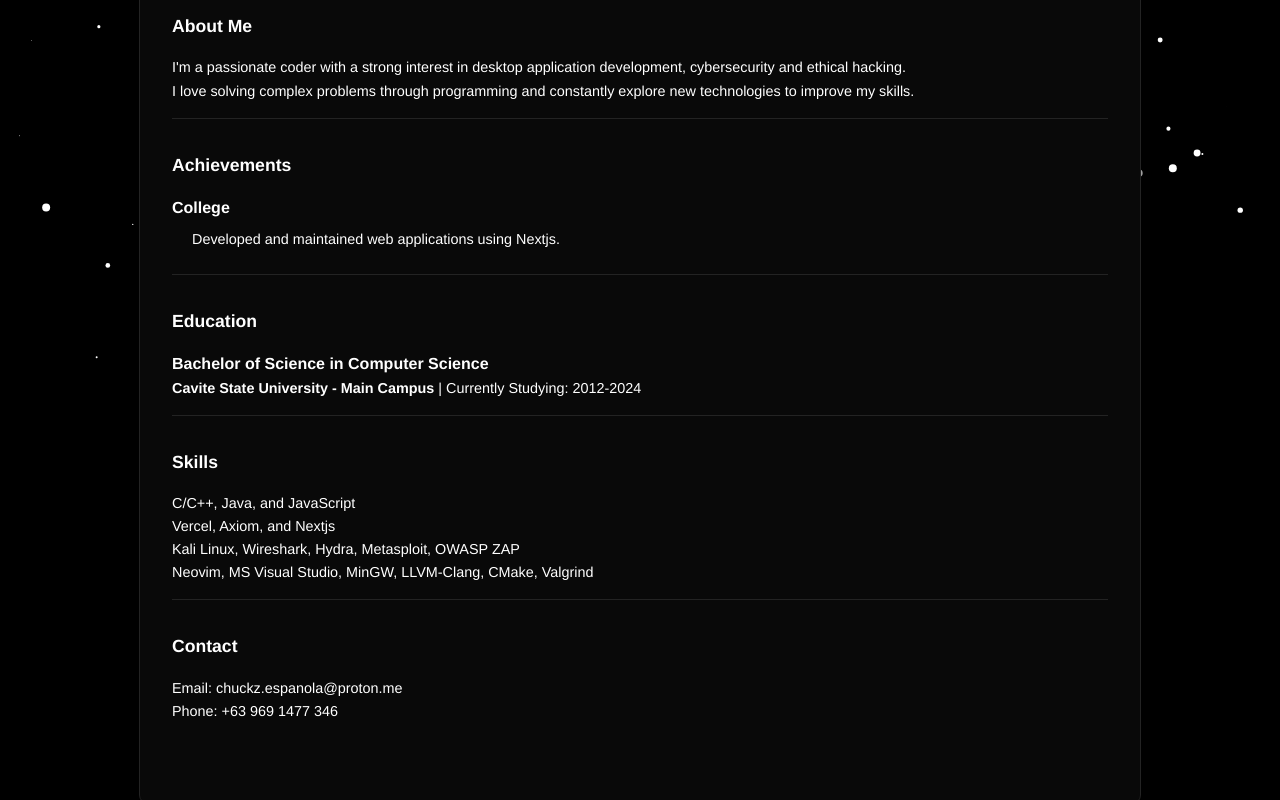
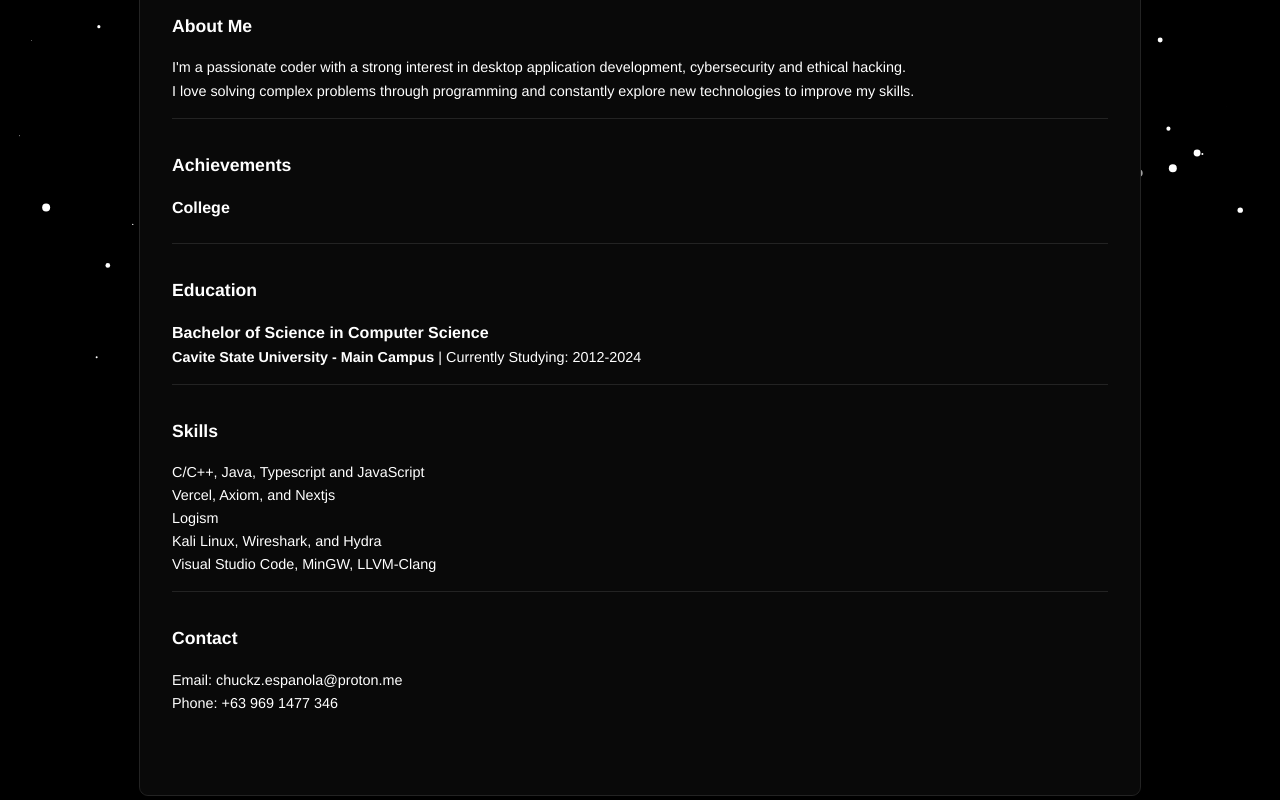
Before and after one commit to chuckzxxmello/chuckz-portfolio, a plain HTML site: page index.html in a window 1280 px wide. Shown: the part 440-1240 px from the top of the page. Drawn offline with Linux system fonts and the light colour scheme; a web font is replaced by a local one.

Commit message:
Update index.html

```diff
--- a/index.html
+++ b/index.html
@@ -66,7 +66,7 @@
             <div class="job">
                 <h4>College</h4>
                 <ul>
-                    <li>Developed and maintained web applications using Nextjs.</li>
+                    <li> </li>
                 </ul>
             </div>
         </section>
@@ -81,10 +81,11 @@
 
         <section class="resume-section">
             <h3>Skills</h3>
-                <p>C/C++, Java, and JavaScript </p>
+                <p>C/C++, Java, Typescript and JavaScript</p>
                 <p>Vercel, Axiom, and Nextjs</p>
-                <p>Kali Linux, Wireshark, Hydra, Metasploit, OWASP ZAP</p>
-                <p>Neovim, MS Visual Studio, MinGW, LLVM-Clang, CMake, Valgrind</p>
+                <p>Logism</p>
+                <p>Kali Linux, Wireshark, and Hydra</p>
+                <p>Visual Studio Code, MinGW, LLVM-Clang</p>
         </section>
 
         <section class="contact">
```
